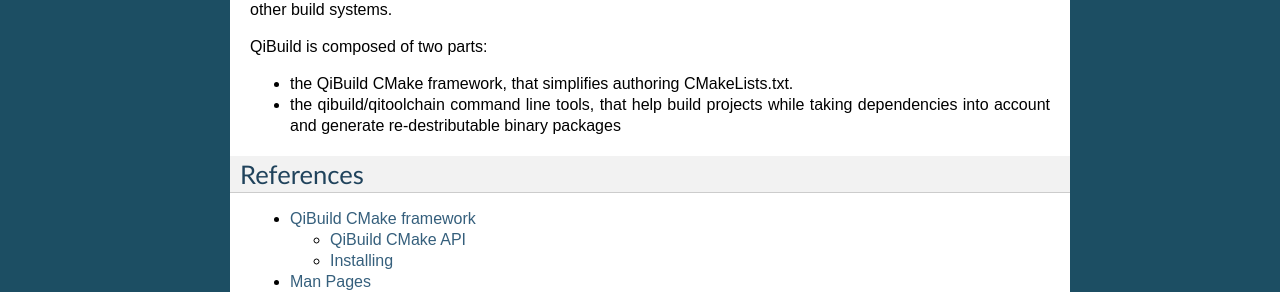
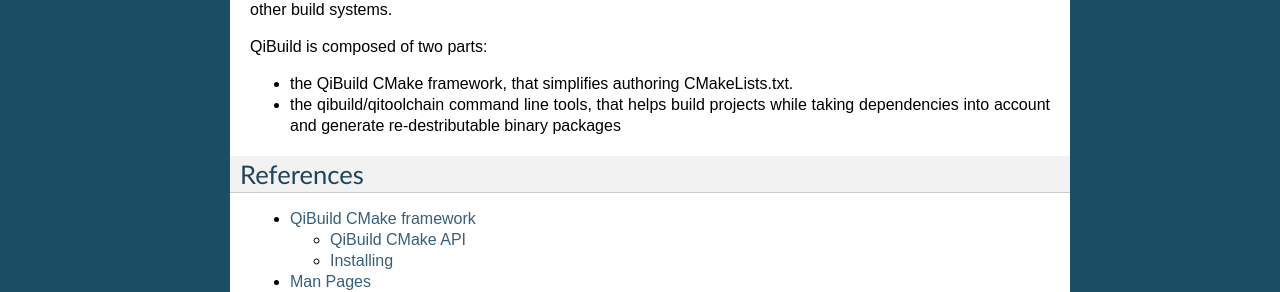
Before and after one commit to aldebaran/qibuild, a Sphinx documentation site: the page built from doc/index.rst, in a window 1280 px wide. Shown: the part 363-655 px from the top of the page. Built offline with Sphinx 7.4.7, drawn with Linux system fonts in a browser that asks for light colours; pages that are not in the unit, such as notebooks, are missing from menus.

Commit message:
fixed typos within the doc

```diff
--- a/doc/index.rst
+++ b/doc/index.rst
@@ -26,7 +26,7 @@
 
 * the QiBuild CMake framework, that simplifies authoring CMakeLists.txt.
 
-* the qibuild/qitoolchain command line tools, that help build projects while
+* the qibuild/qitoolchain command line tools, that helps build projects while
   taking dependencies into account and generate re-destributable binary
   packages
 
--- a/doc/tutos/beginner/cmdline/getting_started.rst
+++ b/doc/tutos/beginner/cmdline/getting_started.rst
@@ -13,7 +13,7 @@
 *not* supported.
 
 CMake version 2.8.3 is the preferred version, but you should not have any
-problem with CMake 2.6. On Windows, choose to add CMake in your PATH
+problem with CMake 2.6. On Windows, choose to add CMake to your PATH
 
 On windows, to use scripts written in Python, you have to put C:\Python2.x and
 c:\Python2.x\Scripts in your %PATH%.
@@ -72,7 +72,7 @@
 
 And then answering the questions
 
-Here follows a list of diffent possible settings.
+Here follows a list of different possible settings.
 
 The preferred way to use qibuild on windows is with MinGW and QtCreator.
 
```
